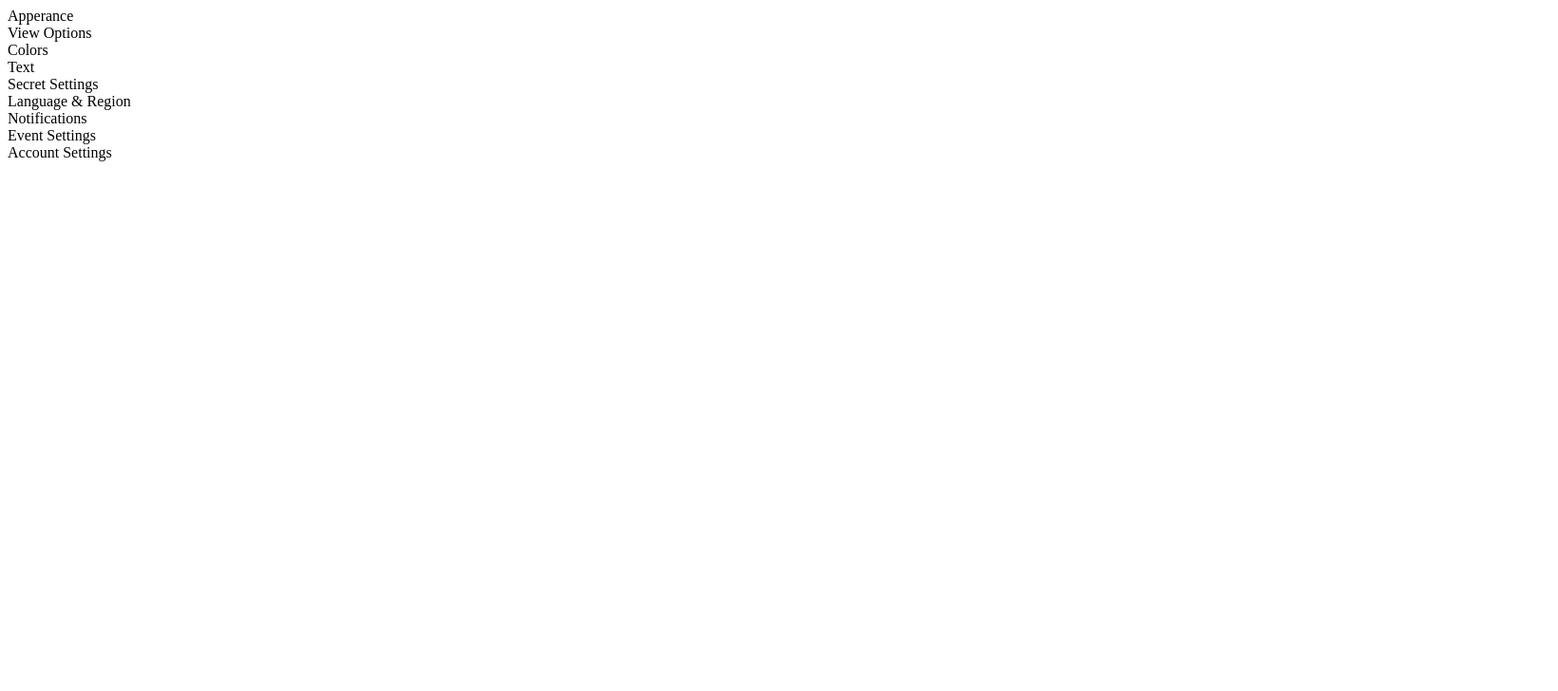
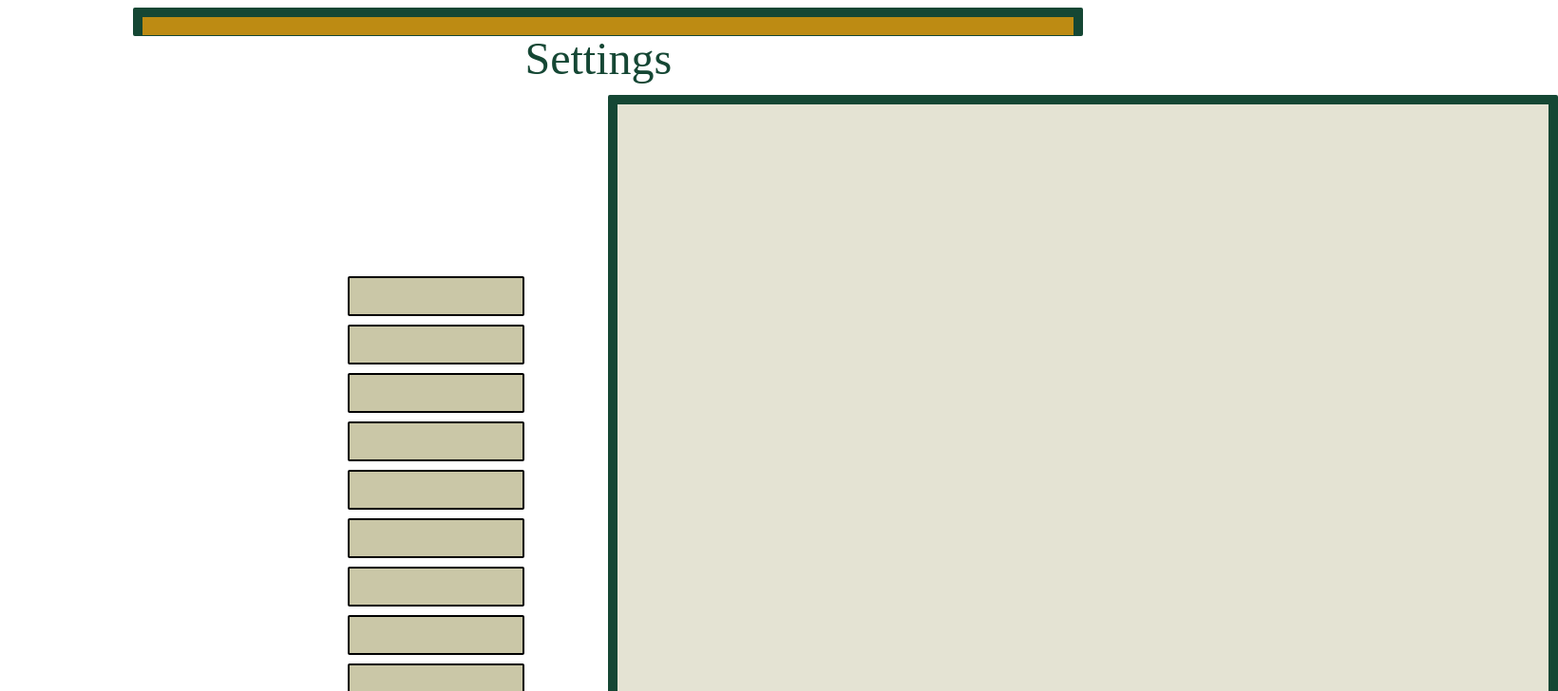
Before and after one commit to KevinBeltran23/csc307_154734, a React (Vite) app in the folder packages/react-frontend/: page /Settings in a window 1280 px wide. Shown: the top 728 px of the page at 95% size, 1640 px wide, since content can reach past the window. Built offline with nearby package versions, Linux system fonts and the light colour scheme.

Commit message:
rough settings page

```diff
--- a/packages/react-frontend/src/components/Settings.css
+++ b/packages/react-frontend/src/components/Settings.css
@@ -1,17 +1,65 @@
-/* new_settings */
-.new_settings {
-    position: relative;
-    width: 1512px;
-    height: 982px;
-    background: #B7CDC2;
-    border-radius: 5px;
+
+.main_container {
+    display: flex;
+    flex-direction: column;
+    align-items: center;
+    justify-content: center;
+    height: 100vh; /* Full viewport height */
 }
 
-/* Buttons */
+
+/* General Box */
+.main-box {
+    box-sizing: border-box;
+    width: 1000px;
+    height: 700px;
+    margin: auto;
+
+    background: #E4E3D3;
+    border: 10px solid #154734;
+    border-radius: 2px;
+}
+
+
+/* Gold Bar */
+.gold-bar {
+    box-sizing: border-box;
+    width: 1000px;
+    height: 30px;
+    margin: auto;
+
+    background: #BD8B13;
+    border-width: 10px 10px 1px 10px;
+    border-style: solid;
+    border-color: #154734;
+    border-radius: 2px;
+    /* z-index: 1; */
+}
+
+
+/* Settings Text */
+.settings-text {
+
+    width: 175px;
+    height: 48px;
+
+    font-family: 'Josefin Sans';
+    font-style: normal;
+    font-weight: 400;
+    font-size: 48px;
+    line-height: 48px;
+    /* identical to box height */
+    display: flex;
+    margin: auto;
+    text-align: center;
+
+    color: #154734;
+}
 
 /* Apperance Button */
-.apperance-button {
+.appearance-button {
     box-sizing: border-box;
+    position: absolute;
     width: 186px;
     height: 42px;
     left: 366px;
@@ -41,6 +89,7 @@
 /* View Options Button */
 .view-options-button {
     box-sizing: border-box;
+    position: absolute;
     width: 186px;
     height: 42px;
     left: 366px;
@@ -70,6 +119,7 @@
 /* Colors Button */
 .colors-button {
     box-sizing: border-box;
+    position: absolute;
     width: 186px;
     height: 42px;
     left: 366px;
@@ -99,6 +149,7 @@
 /* Text Button */
 .text-button {
     box-sizing: border-box;
+    position: absolute;
     width: 186px;
     height: 42px;
     left: 366px;
@@ -158,6 +209,7 @@
 /* Language & Region Button */
 .language-region-button {
     box-sizing: border-box;
+    position: absolute;
     width: 186px;
     height: 42px;
     left: 366px;
@@ -187,6 +239,7 @@
 /* Notifications Button */
 .notifications-button {
     box-sizing: border-box;
+    position: absolute;
     width: 186px;
     height: 42px;
     left: 366px;
@@ -216,6 +269,7 @@
 /* Event Settings Button */
 .event-settings-button {
     box-sizing: border-box;
+    position: absolute;
     width: 186px;
     height: 42px;
     left: 366px;
@@ -245,6 +299,7 @@
 /* Account Settings Button */
 .account-settings-button {
     box-sizing: border-box;
+    position: absolute;
     width: 186px;
     height: 42px;
     left: 366px;
--- a/packages/react-frontend/src/main.jsx
+++ b/packages/react-frontend/src/main.jsx
@@ -30,8 +30,9 @@ import React from "react";
 import { BrowserRouter as Router, Routes, Route } from 'react-router-dom';
 import { createRoot } from 'react-dom/client';
 import Login from "./pages/Login";
-import "./components/Login.css";
+
 import ToDo from "./pages/ToDo";
+import "./components/Settings.css"
 import Settings from "./pages/Settings"
 
 // Create the container
--- a/packages/react-frontend/src/pages/Login.jsx
+++ b/packages/react-frontend/src/pages/Login.jsx
@@ -1,5 +1,6 @@
 // src/pages/Login.jsx
 import React from "react";
+import "../components/Login.css";
 
 const Login = () => {
   return (
--- a/packages/react-frontend/src/pages/Settings.jsx
+++ b/packages/react-frontend/src/pages/Settings.jsx
@@ -1,35 +1,48 @@
 // src/pages/Settings.jsx
 import React from "react";
+import "../components/Settings.css";
 
 const Settings = () => {
   return (
-    <div className="buttons">
-      {/* Apperance Button */}
-      <div className="apperance-button">Apperance</div>
+    <div className="page-container"> {/* Added a container */}
+      <div className="container">
+        {/* Gold Bar */}
+        <div className="gold-bar"></div>
+
+        {/* Main Box */}
+        <div className="main-box"></div>
+
+        {/* Settings Text */}
+        <div className="settings-text">Settings</div>
+      </div>
+
+
+      {/* Appearance Button */}
+      <div className="appearance-button"></div>
 
       {/* View Options Button */}
-      <div className="view-options-button">View Options</div>
+      <div className="view-options-button"></div>
 
       {/* Colors Button */}
-      <div className="colors-button">Colors</div>
+      <div className="colors-button"></div>
 
       {/* Text Button */}
-      <div className="text-button">Text</div>
+      <div className="text-button"></div>
 
-      {/* Secret Settings */}
-      <div className="secret-settings">Secret Settings</div>
+      {/* Secret Settings Button */}
+      <div className="secret-settings-button"></div>
 
       {/* Language & Region Button */}
-      <div className="language-region-button">Language & Region</div>
+      <div className="language-region-button"></div>
 
       {/* Notifications Button */}
-      <div className="notifications-button">Notifications</div>
+      <div className="notifications-button"></div>
 
       {/* Event Settings Button */}
-      <div className="event-settings-button">Event Settings</div>
+      <div className="event-settings-button"></div>
 
       {/* Account Settings Button */}
-      <div className="account-settings-button">Account Settings</div>
+      <div className="account-settings-button"></div>
     </div>
   );
 };
```
